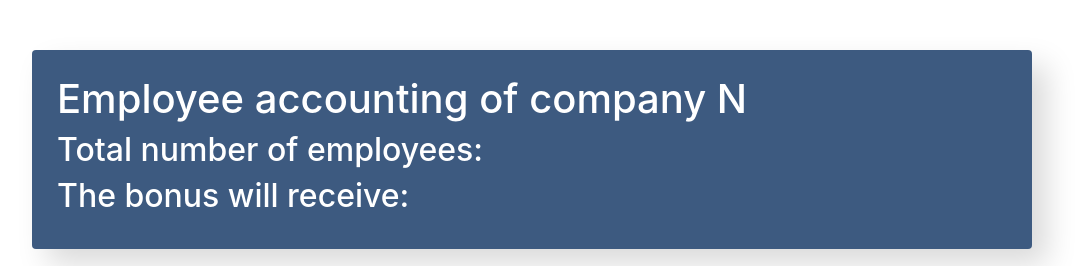
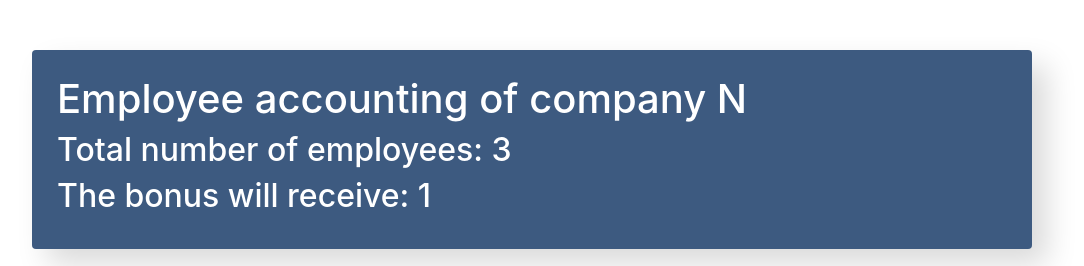
Before and after one commit to jabaaq/Employee-accounting, a React (Create React App) app in the folder employee-accounting/: page / in a window 1280 px wide. Shown: the top 266 px of the page, without its empty margins (108-1192 px from the left). Built offline with nearby package versions, Linux system fonts and the light colour scheme.

Commit message:
created logic to count total number of employees / number of promoted employees

```diff
--- a/employee-accounting/src/components/app-info/app-info.jsx
+++ b/employee-accounting/src/components/app-info/app-info.jsx
@@ -1,13 +1,14 @@
-import "./app-info.css";
+import './app-info.css';
 
-const AppInfo = () => {
+const AppInfo = ({employees, increasedEmployees}) => {
+  console.log(employees, increasedEmployees);
   return (
     <div className="app-info">
       <h1>Employee accounting of company N</h1>
-      <h2>Total number of employees: </h2>
-      <h2>The bonus will receive: </h2>
+      <h2>Total number of employees: {employees}</h2>
+      <h2>The bonus will receive: {increasedEmployees}</h2>
     </div>
   );
 };
 
-export { AppInfo };
+export {AppInfo};
--- a/employee-accounting/src/components/app/app.jsx
+++ b/employee-accounting/src/components/app/app.jsx
@@ -70,9 +70,11 @@ class App extends Component {
   };
 
   render() {
+    const employees = this.state.data.length;
+    const increasedEmployees = this.state.data.filter((item) => item.increase).length;
     return (
       <div className="app">
-        <AppInfo />
+        <AppInfo employees={employees} increasedEmployees={increasedEmployees} />
         <div className="search-panel">
           <SearchPanel />
           <AppFilter />
```
